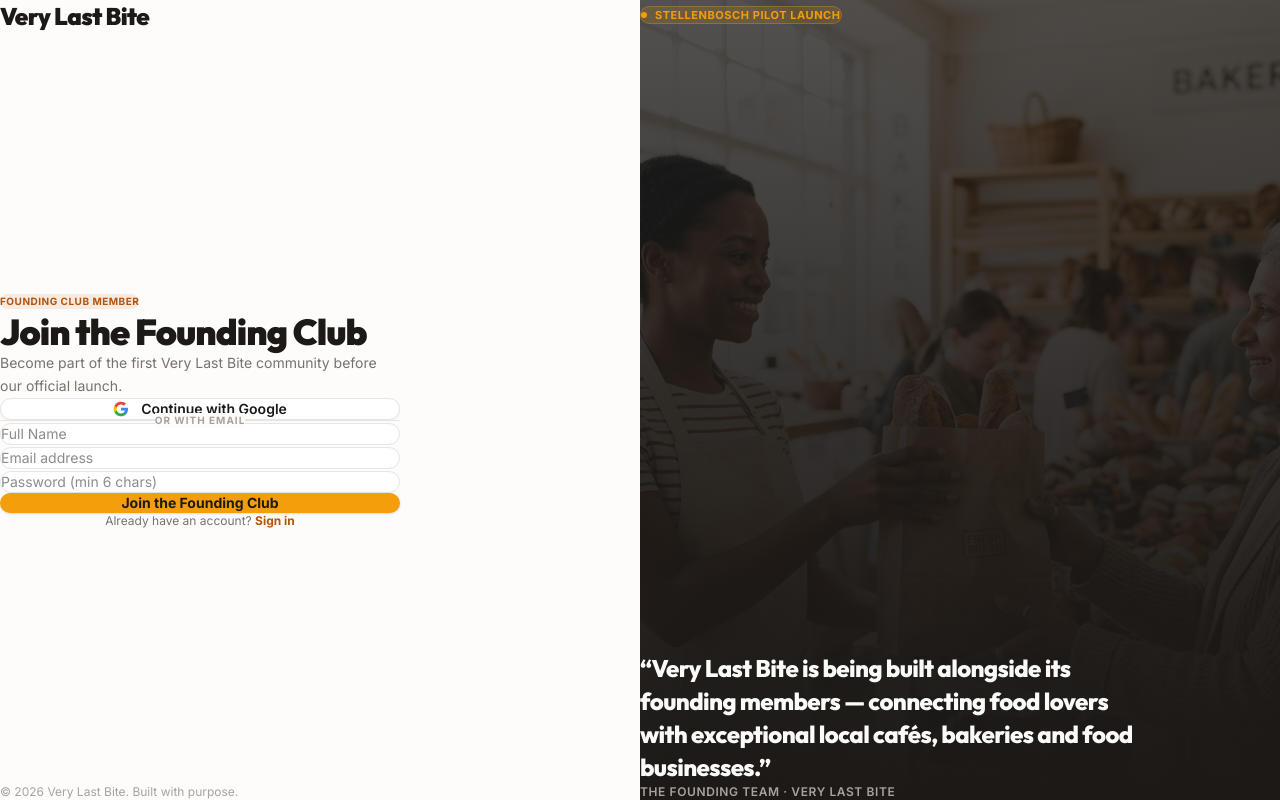
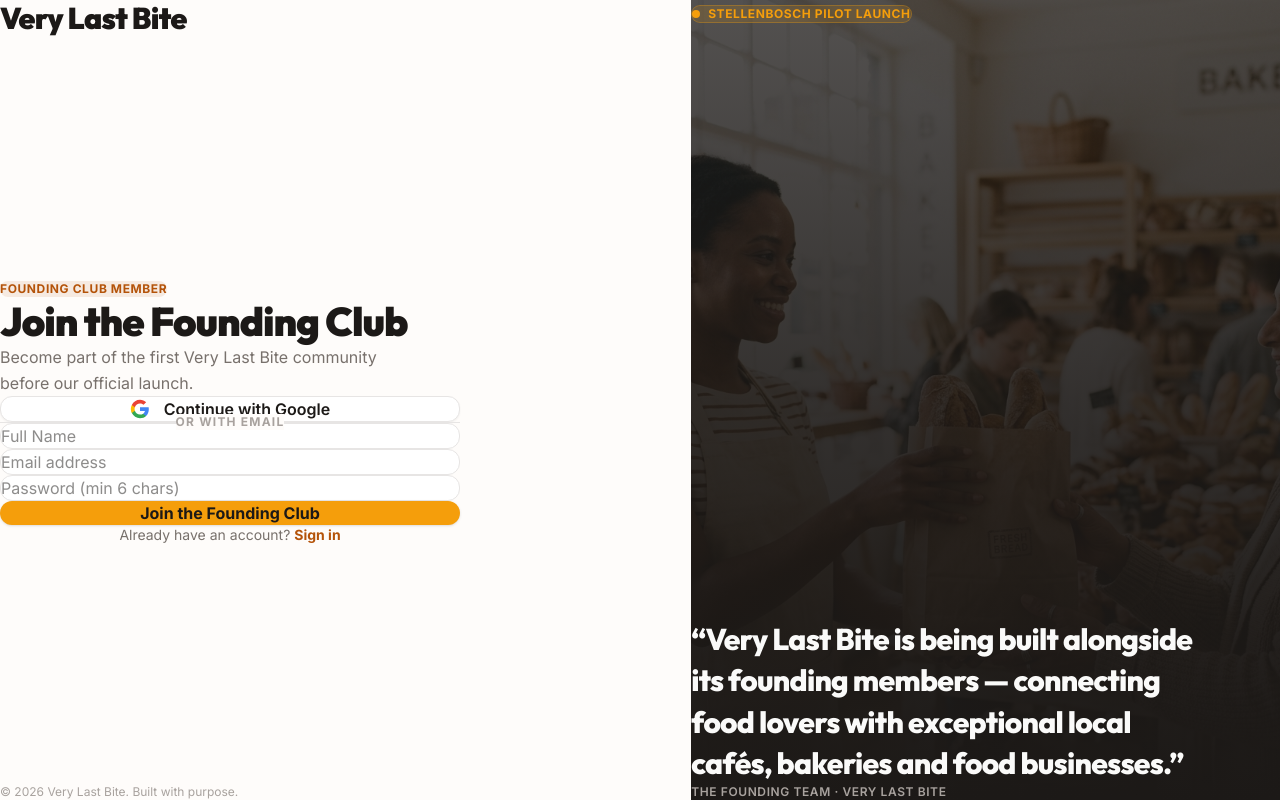
Before and after one commit to brentinomuller615-collab/very-last-bite, a Next.js app: page /signup in a window 1280 px wide. Built offline with nearby package versions, Linux system fonts and the light colour scheme; no server answers.

Commit message:
Rebalance container scale (max-w-460px), py-4 inputs/buttons, and section rhythm for Founding Club auth pages

```diff
--- a/src/app/(auth)/signup/page.tsx
+++ b/src/app/(auth)/signup/page.tsx
@@ -59,59 +59,59 @@
   return (
     <div className="min-h-[100dvh] w-full flex bg-[#FEFCFA]">
       {/* Left Column — Sign Up Form Container */}
-      <div className="w-full lg:w-1/2 flex flex-col justify-between p-6 sm:p-12 lg:p-16 min-h-[100dvh]">
-        {/* Top Header Logo */}
-        <div>
+      <div className="w-full lg:w-[54%] flex flex-col justify-between p-6 sm:p-12 lg:p-16 min-h-[100dvh]">
+        {/* Logo */}
+        <div className="mb-8 lg:mb-0">
           <Link
             href="/"
-            className="inline-block text-2xl font-black tracking-tight hover:opacity-90 transition-opacity"
+            className="inline-block text-2xl sm:text-3xl font-black tracking-tight hover:opacity-90 transition-opacity"
             style={{ fontFamily: "var(--font-display)", color: "#1C1917" }}
           >
             Very Last Bite
           </Link>
         </div>
 
-        {/* Form Container */}
+        {/* Form Container Stack */}
         <motion.div
           initial={{ opacity: 0, y: 16 }}
           animate={{ opacity: 1, y: 0 }}
           transition={{ duration: 0.4, ease: "easeOut" }}
-          className="w-full max-w-[400px] mx-auto my-auto py-8 flex flex-col items-stretch"
+          className="w-full max-w-[460px] mx-auto my-auto py-8 sm:py-12 flex flex-col items-stretch"
         >
-          {/* Badge & Title Stack */}
-          <div className="mb-8">
-            <div className="inline-flex items-center text-[10px] font-bold tracking-wider uppercase text-[#B45309] bg-[#B45309]/10 rounded-full px-3.5 py-1.5 mb-4">
+          {/* Group 1: Badge & Title */}
+          <div className="mb-9 sm:mb-11">
+            <div className="inline-flex items-center text-xs font-bold tracking-wider uppercase text-[#B45309] bg-[#B45309]/10 rounded-full px-4 py-1.5 mb-4 sm:mb-5">
               Founding Club Member
             </div>
 
             <h1
-              className="text-3xl sm:text-[36px] font-black tracking-tight leading-[1.15] mb-3"
+              className="text-3xl sm:text-4xl lg:text-[40px] font-black tracking-tight leading-[1.12] mb-3 sm:mb-4"
               style={{ fontFamily: "var(--font-display)", color: "#1C1917" }}
             >
               Join the Founding Club
             </h1>
 
-            <p className="text-xs sm:text-sm text-[#78716C] leading-relaxed">
+            <p className="text-sm sm:text-base text-[#78716C] leading-relaxed max-w-[380px]">
               Become part of the first Very Last Bite community before our official launch.
             </p>
           </div>
 
           {/* Error Alert */}
           {error && (
-            <div className="p-4 text-xs text-red-600 bg-red-500/10 border border-red-500/20 rounded-xl text-center mb-6">
+            <div className="p-4 text-xs sm:text-sm text-red-600 bg-red-500/10 border border-red-500/20 rounded-xl text-center mb-8">
               {error}
             </div>
           )}
 
-          {/* Continue with Google */}
+          {/* Group 2: Continue with Google */}
           <motion.button
             whileTap={{ scale: 0.985 }}
             disabled={googleLoading || loading}
             onClick={handleGoogleSignIn}
             type="button"
-            className="w-full py-3.5 px-4 rounded-xl font-semibold text-sm text-[#1C1917] bg-white border border-[#E7E5E4] flex items-center justify-center gap-3 shadow-xs hover:border-[#D6D3D1] hover:bg-[#FAF8F5] transition-all disabled:opacity-50 mb-7"
+            className="w-full py-4 px-5 rounded-xl font-semibold text-sm sm:text-base text-[#1C1917] bg-white border border-[#E7E5E4] flex items-center justify-center gap-3.5 shadow-xs hover:border-[#D6D3D1] hover:bg-[#FAF8F5] transition-all disabled:opacity-50 mb-8 sm:mb-10"
           >
-            <svg className="w-4 h-4 flex-shrink-0" viewBox="0 0 24 24">
+            <svg className="w-5 h-5 flex-shrink-0" viewBox="0 0 24 24">
               <path
                 fill="#4285F4"
                 d="M22.56 12.25c0-.78-.07-1.53-.2-2.25H12v4.26h5.92c-.26 1.37-1.04 2.53-2.21 3.31v2.77h3.57c2.08-1.92 3.28-4.74 3.28-8.09z"
@@ -132,17 +132,17 @@
             <span>{googleLoading ? "Connecting..." : "Continue with Google"}</span>
           </motion.button>
 
-          {/* Divider */}
-          <div className="relative flex items-center justify-center mb-7">
+          {/* Group 3: Divider */}
+          <div className="relative flex items-center justify-center mb-8 sm:mb-10">
             <div className="border-t border-[#E7E5E4] w-full" />
-            <span className="bg-[#FEFCFA] px-3.5 text-[10px] font-bold uppercase tracking-widest text-[#A8A29E] absolute">
+            <span className="bg-[#FEFCFA] px-4 text-xs font-bold uppercase tracking-widest text-[#A8A29E] absolute">
               or with email
             </span>
           </div>
 
-          {/* Email Form */}
+          {/* Group 4: Email Form */}
           <form onSubmit={handleSignup} className="flex flex-col">
-            <div className="space-y-4 mb-7">
+            <div className="space-y-4 mb-8">
               <div>
                 <input
                   type="text"
@@ -150,7 +150,7 @@
                   value={name}
                   onChange={(e) => setName(e.target.value)}
                   placeholder="Full Name"
-                  className="w-full px-4 py-3.5 rounded-xl outline-none text-sm transition-all duration-200"
+                  className="w-full px-4.5 py-4 rounded-xl outline-none text-sm sm:text-base transition-all duration-200"
                   style={{
                     background: "#FFFFFF",
                     color: "#1C1917",
@@ -167,7 +167,7 @@
                   value={email}
                   onChange={(e) => setEmail(e.target.value)}
                   placeholder="Email address"
-                  className="w-full px-4 py-3.5 rounded-xl outline-none text-sm transition-all duration-200"
+                  className="w-full px-4.5 py-4 rounded-xl outline-none text-sm sm:text-base transition-all duration-200"
                   style={{
                     background: "#FFFFFF",
                     color: "#1C1917",
@@ -184,7 +184,7 @@
                   value={password}
                   onChange={(e) => setPassword(e.target.value)}
                   placeholder="Password (min 6 chars)"
-                  className="w-full px-4 py-3.5 rounded-xl outline-none text-sm transition-all duration-200"
+                  className="w-full px-4.5 py-4 rounded-xl outline-none text-sm sm:text-base transition-all duration-200"
                   style={{
                     background: "#FFFFFF",
                     color: "#1C1917",
@@ -196,12 +196,12 @@
               </div>
             </div>
 
-            {/* Primary Action Button */}
+            {/* Group 5: Primary Action Button */}
             <motion.button
               whileTap={{ scale: 0.985 }}
               disabled={loading || googleLoading}
               type="submit"
-              className="w-full py-3.5 rounded-xl font-bold text-sm text-[#1C1917] transition-all disabled:opacity-50 shadow-sm hover:brightness-105"
+              className="w-full py-4 px-5 rounded-xl font-bold text-sm sm:text-base text-[#1C1917] transition-all disabled:opacity-50 shadow-sm hover:brightness-105"
               style={{
                 background: "#F59E0B",
               }}
@@ -210,8 +210,8 @@
             </motion.button>
           </form>
 
-          {/* Footer Link */}
-          <p className="text-center text-xs text-[#78716C] mt-8">
+          {/* Group 6: Footer Link */}
+          <p className="text-center text-xs sm:text-sm text-[#78716C] mt-8 sm:mt-10">
             Already have an account?{" "}
             <Link
               href="/login"
@@ -222,14 +222,14 @@
           </p>
         </motion.div>
 
-        {/* Footer info */}
-        <div className="text-xs text-[#A8A29E] text-center lg:text-left">
+        {/* Footer Info */}
+        <div className="text-xs text-[#A8A29E] text-center lg:text-left pt-6">
           © {new Date().getFullYear()} Very Last Bite. Built with purpose.
         </div>
       </div>
 
       {/* Right Column — Brand Panel (Desktop only) */}
-      <div className="hidden lg:flex lg:w-1/2 relative bg-[#1C1917] p-12 lg:p-16 text-[#FAFAF9] flex-col justify-between overflow-hidden">
+      <div className="hidden lg:flex lg:w-[46%] relative bg-[#1C1917] p-12 lg:p-16 text-[#FAFAF9] flex-col justify-between overflow-hidden">
         {/* Background Image & Overlay */}
         <Image
           src="/community-warmth.png"
@@ -242,8 +242,8 @@
 
         {/* Top Tag */}
         <div className="relative z-10">
-          <span className="inline-flex items-center gap-2 text-[11px] font-bold tracking-wider uppercase text-[#F59E0B] bg-[#F59E0B]/15 border border-[#F59E0B]/30 rounded-full px-4 py-1.5 backdrop-blur-md">
-            <span className="w-1.5 h-1.5 rounded-full bg-[#F59E0B] animate-pulse" />
+          <span className="inline-flex items-center gap-2 text-xs font-bold tracking-wider uppercase text-[#F59E0B] bg-[#F59E0B]/15 border border-[#F59E0B]/30 rounded-full px-4 py-1.5 backdrop-blur-md">
+            <span className="w-2 h-2 rounded-full bg-[#F59E0B] animate-pulse" />
             Stellenbosch Pilot Launch
           </span>
         </div>
@@ -251,7 +251,7 @@
         {/* Bottom Messaging Card */}
         <div className="relative z-10 max-w-lg space-y-4">
           <blockquote
-            className="text-2xl font-extrabold tracking-tight leading-snug text-[#FAFAF9]"
+            className="text-2xl lg:text-3xl font-extrabold tracking-tight leading-snug text-[#FAFAF9]"
             style={{ fontFamily: "var(--font-display)" }}
           >
             &ldquo;Very Last Bite is being built alongside its founding members — connecting food lovers with exceptional local cafés, bakeries and food businesses.&rdquo;
```
Also changed, not shown: src/app/(auth)/login/page.tsx (+27 -27 lines).
